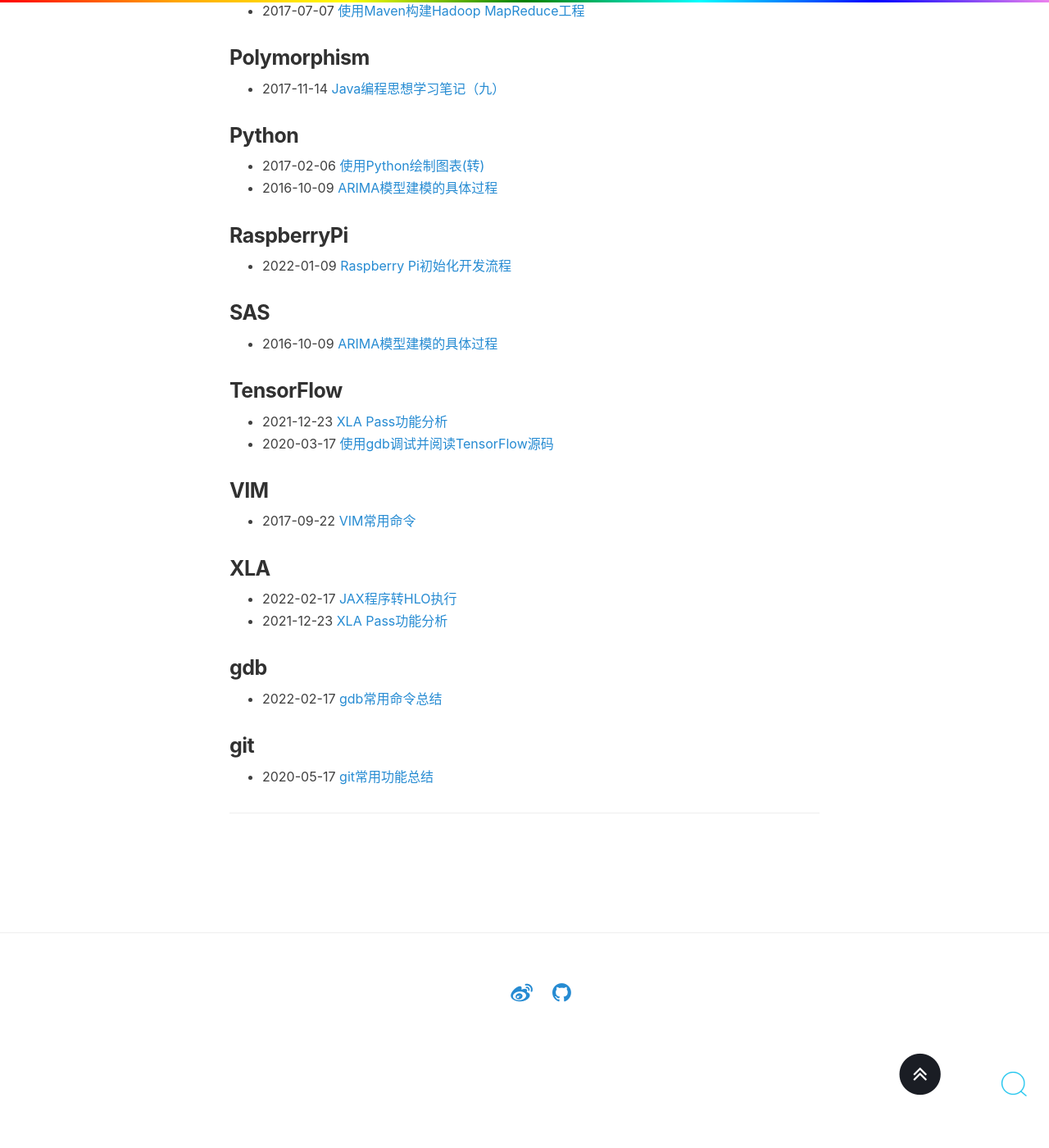
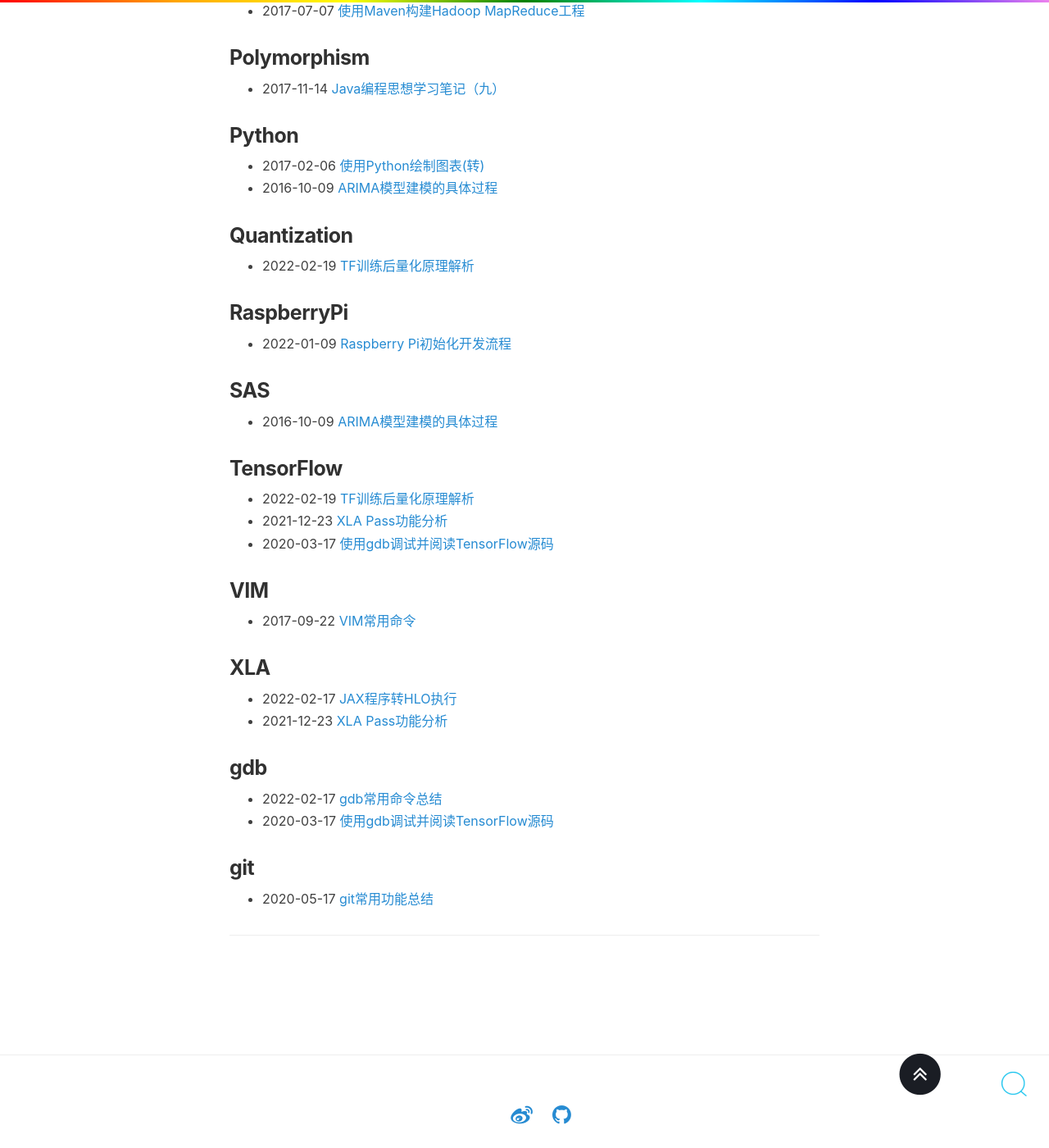
Before and after one commit to wzzju/wzzju.github.io, a Jekyll site: the page built from categories.html, in a window 1280 px wide and 1400 px high, scrolled down 1709 px. Shown: the whole window at 82% size. Built offline with Jekyll 4.4.1, drawn with Linux system fonts in a browser that asks for light colours; comment, search, counter and statistics services are not loaded; some of the changed lines change nothing that is shown.

Commit message:
Add a blog about tf post-training quantization.

````diff
--- a/_posts/2020-03-17-tf-compile.md
+++ b/_posts/2020-03-17-tf-compile.md
@@ -4,7 +4,7 @@ title: 使用gdb调试并阅读TensorFlow源码
 date: 2020-03-17
 comments: true
 toc: true
-categories: [ "TensorFlow" ]
+categories: [ "TensorFlow", "gdb" ]
 ---
 
 ## 1. 环境准备
--- /dev/null
+++ b/_posts/2022-02-21-tf-post-quant.md
@@ -0,0 +1,179 @@
+---
+layout: post
+title: TF训练后量化原理解析
+date: 2022-02-19
+comments: true
+toc: true
+categories: [ "TensorFlow", "Quantization" ]
+---
+
+## 1. TensorFlow训练后量化概要
+TensorFlow Lite支持对已训练好的模型进行训练后量化（Post-training quantization）。具体来说，tflite支持对表1所列的38种Ops[^1]进行训练后量化，这些Ops基本涵盖了当前的主流深度学习模型。
+
+
+
+<center>表1 TensorFlow Lite训练后量化所支持的Op种类</center>
+
+| ADD | ARG_MAX | AVERAGE_POOL_2D |
+|:---|:---|:---|
+| **BATCH_TO_SPACE_ND** | **CONCATENATION** | **CONV_2D** |
+| **DEPTHWISE_CONV_2D** | **EQUAL** | **FULLY_CONNECTED** |
+| **GATHER** | **GREATER** | **GREATER_EQUAL** |
+| **L2_NORMALIZATION** | **LESS** | **LESS_EQUAL** |
+| **LOGISTIC** | **LOG_SOFTMAX** | **MAXIMUM** |
+| **MAX_POOL_2D** | **MEAN** | **MINIMUM** |
+| **MUL** | **NOT_EQUAL** | **PAD** |
+|**PADV2** | **QUANTIZE** | **RESHAPE** |
+| **RESIZE_BILINEAR** | **SHAPE** | **SLICE** |
+| **SOFTMAX** | **SPACE_TO_BATCH_ND** | **SPACE_TO_DEPTH** |
+| **SQUEEZE** | **SUB** | **SUM** |
+|**TANH** | **TRANSPOSE** | |
+
+TensorFlow Lite提供了多种训练后量化方式以供用户选择，不同的量化方式所带来的收益如表2所示。用户可根据图1所示的决策树进行训练后量化方式的选择。
+
+<center>表2 TensorFlow Lite三种训练后量化方式所带来的收益效果</center>
+
+| Technique | Benefits | Hardware |
+| -- | -- | -- |
+|Weight-only quantization| 4x smaller, 2-3x speedup, accuracy|  CPU |
+|Full integer quantization| 4x smaller, 3x+ speedup |CPU, Edge TPU, etc.|
+|Float16 quantization|  2x smaller, potential GPU acceleration|  CPU/GPU|
+
+<center>
+    <img src="/images/posts/tensorflow/quantization/tf_quant_strategy.png" width="100%"/>
+    <p>图1 训练后量化方式选择依据决策树</p>
+</center>
+
+## 2. TensorFlow训练后量化代码结构
+### 2.1 Python部分代码结构介绍
+```shell
+tensorflow
+    └── tensorflow
+        └── lite
+            └── python
+                └── lite.py # TFLiteConverter.convert()调用_calibrate_quantize_model方法启动训练后量化
+	            └── optimize
+		            └── calibrator.py # 使用浮点模型进行校准并调用CalibrationWrapper提供的接口进行训练后量化
+```
+### 2.2 C++部分代码结构介绍
+```shell
+tensorflow
+    └── tensorflow
+        └── lite
+            └── python
+	            └── optimize
+		            └── calibration_wrapper.cc # CalibrationWrapper作为python层调用c++层训练后量化功能的接口包装类
+		            └── calibration_wrapper.h
+            └── tools
+	            └── optimize
+		            └── calibration
+			            ├── calibration_common.h # 训练后量化使用的一些类型定义
+						├── calibration_logger.h # 记录tensor最小最大值的Logger类
+						├── calibration_reader.cc # 根据Logger中记录的最小最大值为模型的每个kernel的输入输出激活tensor设置quantization属性（即最小最大值）
+						├── calibration_reader.h
+						├── calibrator.cc # 主要用于构建可记录校准数据的LoggingInterpreter
+						├── calibrator.h
+						├── logging_op_resolver.cc # 设置kernel调用的评估函数包装器
+						├── logging_op_resolver.h
+						├── node_info_delegate.cc # 用于构建一个从TfLiteNode*到OperatorInfo的映射
+						└── node_info_delegate.h
+					├── model_utils.cc # 定义模型修改工具函数，如创建Dequantize、Quantize算子、创建tensor、检测tensor是否存在buffer（weights存在buffer）等
+					├── model_utils.h
+					├── operator_property.cc # 定义了算子的属性，如该算子是否可量化、算子的不同输入使用何种量化方式（分通道量化与否、对称量化与否）
+					├── operator_property.h
+					├── quantization_utils.cc # 定义了一些量化函数，如QuantizeWeight、QuantizeActivation、SymmetricQuantizeTensor、SymmetricQuantizeTensorPerChannel和GetAsymmetricQuantizationParams等。
+					├── quantization_utils.h
+					├── quantize_model.cc # 对模型进行量化的入口，QuantizeModel函数为模型的权重/输入/输出加上了量化sacle和zero_pnt，并修改了计算图的结构，如加上了一些
+					├── quantize_model.h
+					├── quantize_weights.cc # 将权重量化到int8或者fp16，该文件在仅量化权重时使用（其应该为tflite第一版仅量化模型权重时编写的代码，在既量化权重又量化激活的代码逻辑中并没有使用该文件中定义的函数）。
+					└── quantize_weights.h
+```
+
+## 3. 图解TensorFlow训练后量化代码逻辑
+
+<center>
+    <img src="/images/posts/tensorflow/quantization/tf_quant_code.jpeg" width="100%"/>
+    <p>图2 TensorFlow训练后量化代码逻辑流程</p>
+</center>
+
+## 4. TensorFlow Lite训练后量化使用的格式说明
+TensorFlow Lite使用如下公式将fp32浮点值量化8-bit整型：
+
+$$\text { real_value }=\left(\text { int8_value } - \text {zero_point}\right) \times \text {scale}$$
+
+* 对卷积类Op的权重使用per-axis（亦per-channel）量化，对其他的Op权重使用per-tensor量化，且将它们对称量化到[-127, 127]范围内（此时整型零点zero_point即对应到浮点0值）。
+* 每个Op的输入/输出激活tensor使用非对称量化到 [-128, 127]范围内，此时整型零点zero_point取值范围也为[-128, 127]。
+
+### 4.1 int8 VS uint8
+TensorFlow Lite在8-bit量化上主要优先使用int8数据类型。这对于对称量化来说是十分有益的，因为此时使用int8可以将整型零点zero_point精确映射到浮点0值。除此之外，TensorFlow Lite的许多后端对$$int8 \times int8$$的累积运算进行了许多优化。
+
+### 4.2 per-axis量化 VS per-tensor量化
+per-tensor量化意味着整个tensor仅有一个scale和一个整型零点zero\_point。per-axis量化意味着在量化维度上每个slice分片均有一个scale和对应的整型零点zero\_point。通常来说，卷积权重的输出通道即为量化维度，这可以更加细化量化粒度使得模型精度损失更小。TFLite目前支持对`Conv2d`以及`DepthwiseConv2d`的权重进行per-axis量化。
+
+### 4.3 对称量化 VS 非对称量化
+在TFLite的训练后量化实现中，激活采用的是非对称量化，而权重采用的是对称量化。
+* 非对称量化（激活）：整型零点zero\_point是int类型，且取值范围在[-128, 127]。许多激活本质上就是非对称的，并且虽然其整型零点zero\_point可能不为0，但在计算上所带来的额外开销并不大。非对称以微小的零点计算开销为代价换来更多的二进制bit精度。之所以说非零的整型零点带来的计算开销很低，是因为激活仅与常量权重相乘，常量零点值与常量权重的计算可提前一次性完成。
+* 对称量化（权重）：对称量化可以强制整型零点zero\_point的值为0。与权重相乘的输入激活是动态变化的，这意味着如果权重的零点不为0的话，激活与权重零点相乘的运行时开销是不可避免的。而强制权重零点为0，则可避免这一计算开销。
+
+$$A$$是 $$m \times n$$量化激活矩阵， $$B$$是 $$n \times p$$量化权重矩阵。假定将$$A$$的第j行$$a_j$$与$$B$$的第k列$$b_k$$相乘。量化整型值以及整型零点值分别为$$q_a, z_a$$以及$$q_b, z_b$$。计算公式如下：
+
+$$
+\begin{array}{**l**}
+  a_{j} \cdot b_{k}                                                            \\
+  =\sum_{i=0}^{n} a_{j}^{(i)} b_{k}^{(i)}                                      \\
+  =\sum_{i=0}^{n}\left(q_{a}^{(i)}-z_{a}\right)\left(q_{b}^{(i)}-z_{b}\right)  \\
+  =\sum_{i=0}^{n} q_{a}^{(i)} q_{b}^{(i)}-\sum_{i=0}^{n} q_{a}^{(i)} z_{b}-\sum_{i=0}^{n} q_{b}^{(i)} z_{a}+\sum_{i=0}^{n} z_{a} z_{b}
+\end{array}
+$$
+
+1. $$\sum_{i=0}^{n} q_{a}^{(i)} q_{b}^{(i)}$$的计算是不可避免的，因为它是输入激活与权重的点乘运算。
+2. $$\sum_{i=0}^{n} q_{b}^{(i)} z_{a}+\sum_{i=0}^{n} z_{a} z_{b}$$均有常量间的计算组成，在每次的推理调用期间均是相同的，所以可以提前一次性计算好。
+3. $$\sum_{i=0}^{n} q_{a}^{(i)} z_{b}$$需要在每次推理时计算，因为激活每次推理都是动态变化的。通过强制权重使用对称量化（$$z_b = 0$$），这一步的计算开销即可被移除掉。
+
+## 5. TensorFlow Lite训练后量化示例
+* 仅对权重进行训练后量化的tf官方示例：[post_training_quant.ipynb](https://github.com/tensorflow/tensorflow/blob/master/tensorflow/lite/g3doc/performance/post_training_quant.ipynb)。
+* 对权重和激活同时进行训练后量化的tf官方示例：[post_training_integer_quant.ipynb](https://github.com/tensorflow/tensorflow/blob/master/tensorflow/lite/g3doc/performance/post_training_integer_quant.ipynb)。
+
+<center>
+    <img src="/images/posts/tensorflow/quantization/origin.png" width="100%"/>
+    <p>图3 使用训练后量化前的原始模型图</p>
+</center>
+
+<center>
+    <img src="/images/posts/tensorflow/quantization/quantized.png" width="100%"/>
+    <p>图4 使用训练后量化后的模型图（左：输入/输出为float类型，右：输入/输出为uint8类型）</p>
+</center>
+
+**备注：**
+
+* TFLite的[Quantize](https://github.com/tensorflow/tensorflow/blob/master/tensorflow/lite/kernels/quantize.cc)算子可实现fp32到int8/uint8/int16的量化转换、int8到int8/uint8的量化转换以及uint8到int8/uint8的量化转换等操作。
+* TFLite的[Deuantize](https://github.com/tensorflow/tensorflow/blob/master/tensorflow/lite/kernels/dequantize.cc)算子可实现uint8到fp32的反量化转换、int8到fp32的反量化转换、int16到fp32的反量化转换以及fp16到fp32的反量化转换等操作。
+
+
+
+## 6. TensorFlow Lite量化效果
+
+* **性能（Latency）**
+  <center>
+      <img src="/images/posts/tensorflow/quantization/latency.png" width="100%"/>
+  </center>
+
+与对应的FP32模型相比，量化模型的CPU性能加速比可达2–4$\times$，且模型大小仅为原FP32的1/4。
+
+* **精度（Accuracy）**
+  <center>
+      <img src="/images/posts/tensorflow/quantization/accuracy.png" width="100%"/>
+  </center>
+
+训练后量化仅使用了ImageNet数据集中的100张校准图片，全整型量化模型的精度损失在1%以内。
+
+## 参考资料
+* [Post-training quantization in TensorFlow官方使用文档](https://www.tensorflow.org/lite/performance/post_training_quantization)
+* [TensorFlow Lite 8-bit quantization specification](https://www.tensorflow.org/lite/performance/quantization_spec)
+* [Introducing the Model Optimization Toolkit for TensorFlow](https://medium.com/tensorflow/introducing-the-model-optimization-toolkit-for-tensorflow-254aca1ba0a3)
+* [TensorFlow Model Optimization Toolkit — Post-Training Integer Quantization](https://medium.com/tensorflow/tensorflow-model-optimization-toolkit-post-training-integer-quantization-b4964a1ea9ba)
+* [仅对权重进行训练后量化的tf官方教程](https://github.com/tensorflow/tensorflow/blob/master/tensorflow/lite/g3doc/performance/post_training_quant.ipynb)
+* [对权重和激活同时进行训练后量化的tf官方教程](https://github.com/tensorflow/tensorflow/blob/master/tensorflow/lite/g3doc/performance/post_training_integer_quant.ipynb)
+* [ Pre-trained models optimized to work with TensorFlow Lite](https://www.tensorflow.org/lite/guide/hosted_models)
+
+[^1]:[ TensorFlow Lite训练后量化所支持的Op种类源文件](https://github.com/tensorflow/tensorflow/blob/master/tensorflow/lite/tools/optimize/operator_property.cc)
````
Also changed, not shown: images/posts/tensorflow/quantization/accuracy.png (added), images/posts/tensorflow/quantization/latency.png (added), images/posts/tensorflow/quantization/origin.png (added), images/posts/tensorflow/quantization/quantized.png (added), images/posts/tensorflow/quantization/tf_quant_code.jpeg (added), images/posts/tensorflow/quantization/tf_quant_strategy.png (added).
